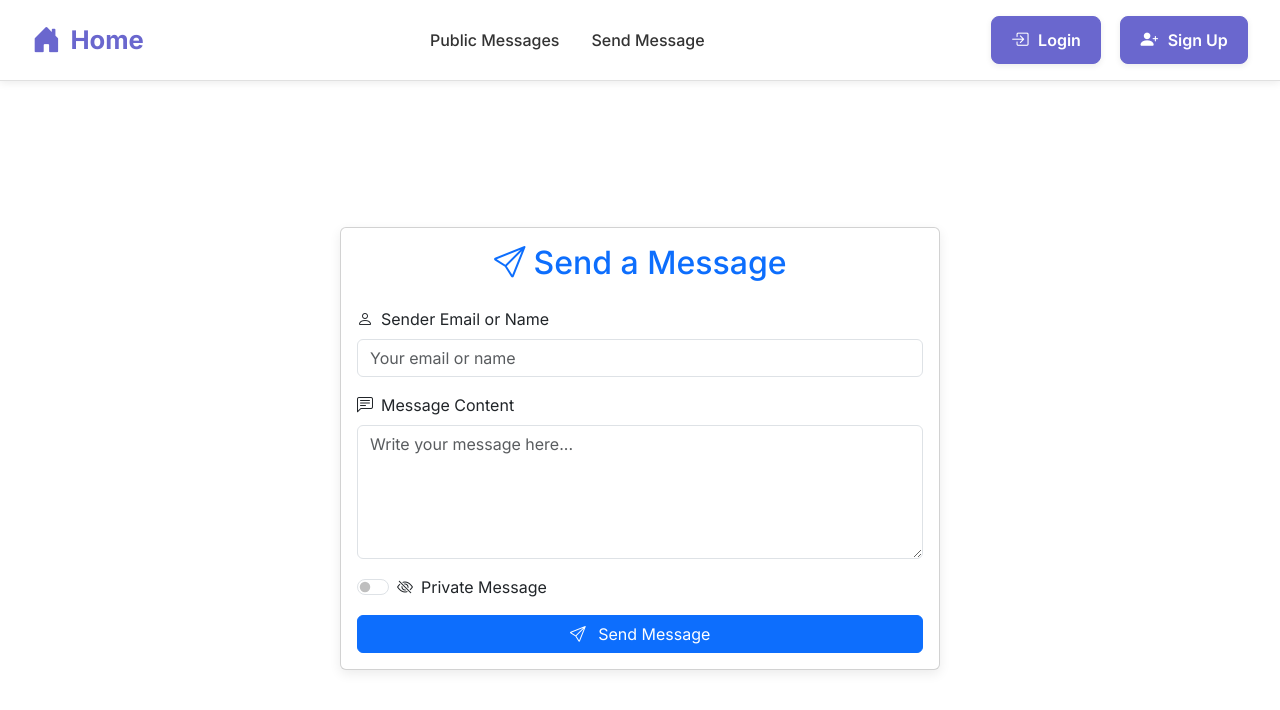
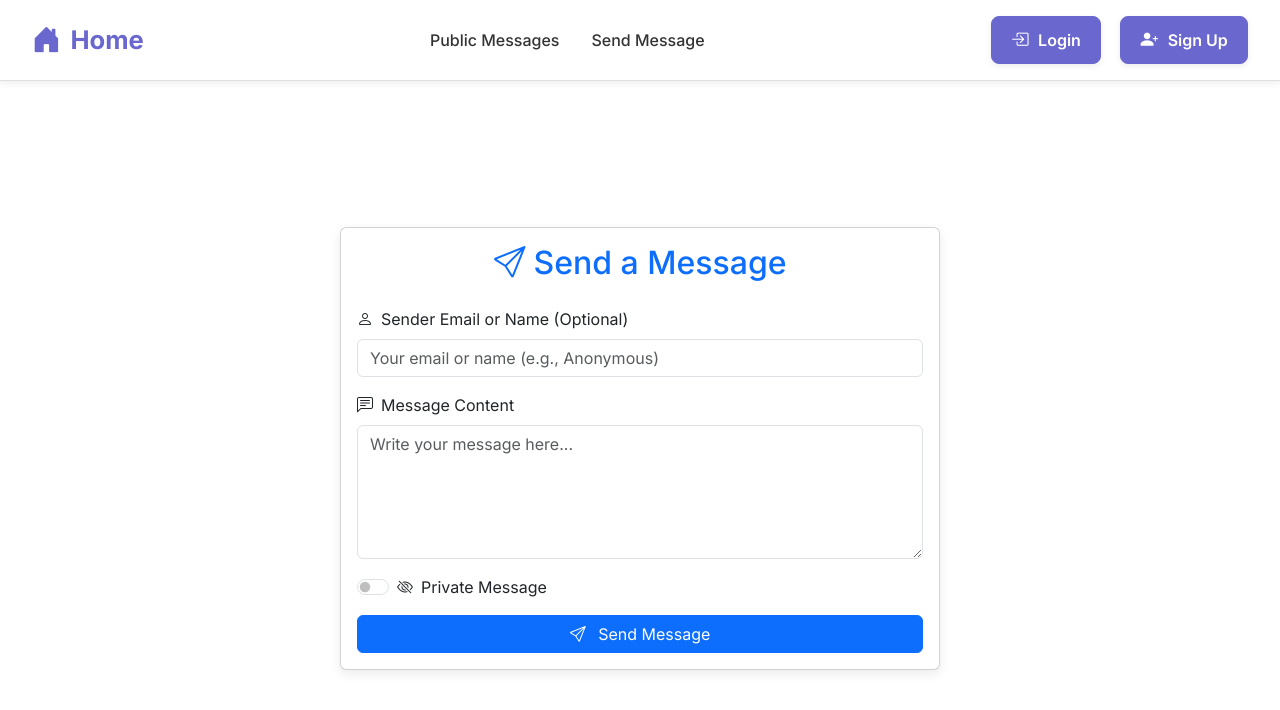
Before and after one commit to groovyrey/nextapp, a Next.js app: page /messages/send in a window 1280 px wide. Shown: the top 710 px of the page. Built offline with nearby package versions, Linux system fonts and the light colour scheme; no server answers.

Commit message:
Make sender input optional in messages/send

```diff
--- a/src/app/messages/send/page.js
+++ b/src/app/messages/send/page.js
@@ -47,15 +47,14 @@ export default function SendMessage() {
           {error && <div className="alert alert-danger" role="alert">{error}</div>}
           <form onSubmit={handleSubmit}>
             <div className="mb-3">
-              <label htmlFor="sender" className="form-label"><i className="bi bi-person me-2"></i>Sender Email or Name</label>
+              <label htmlFor="sender" className="form-label"><i className="bi bi-person me-2"></i>Sender Email or Name (Optional)</label>
               <input
                 type="text"
                 id="sender"
                 className="form-control"
                 value={sender}
                 onChange={(e) => setSender(e.target.value)}
-                placeholder="Your email or name"
-                required
+                placeholder="Your email or name (e.g., Anonymous)"
               />
             </div>
             <div className="mb-3">
```
